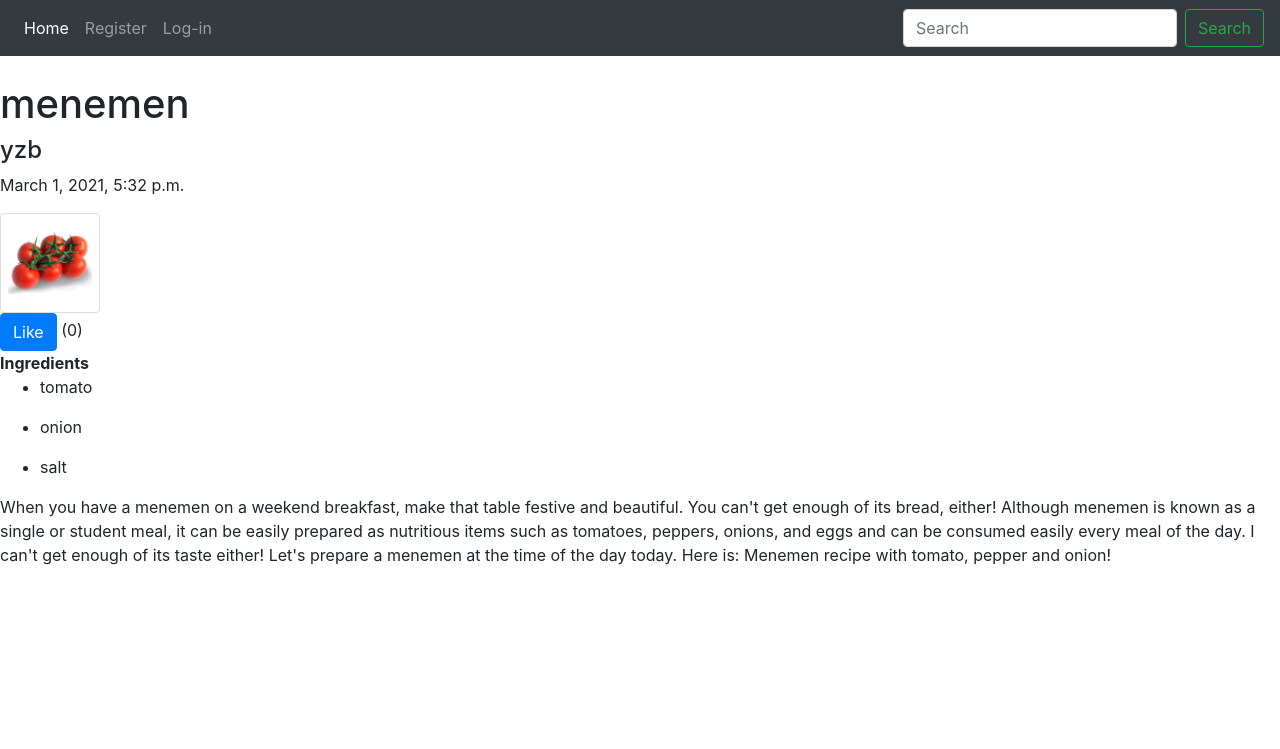
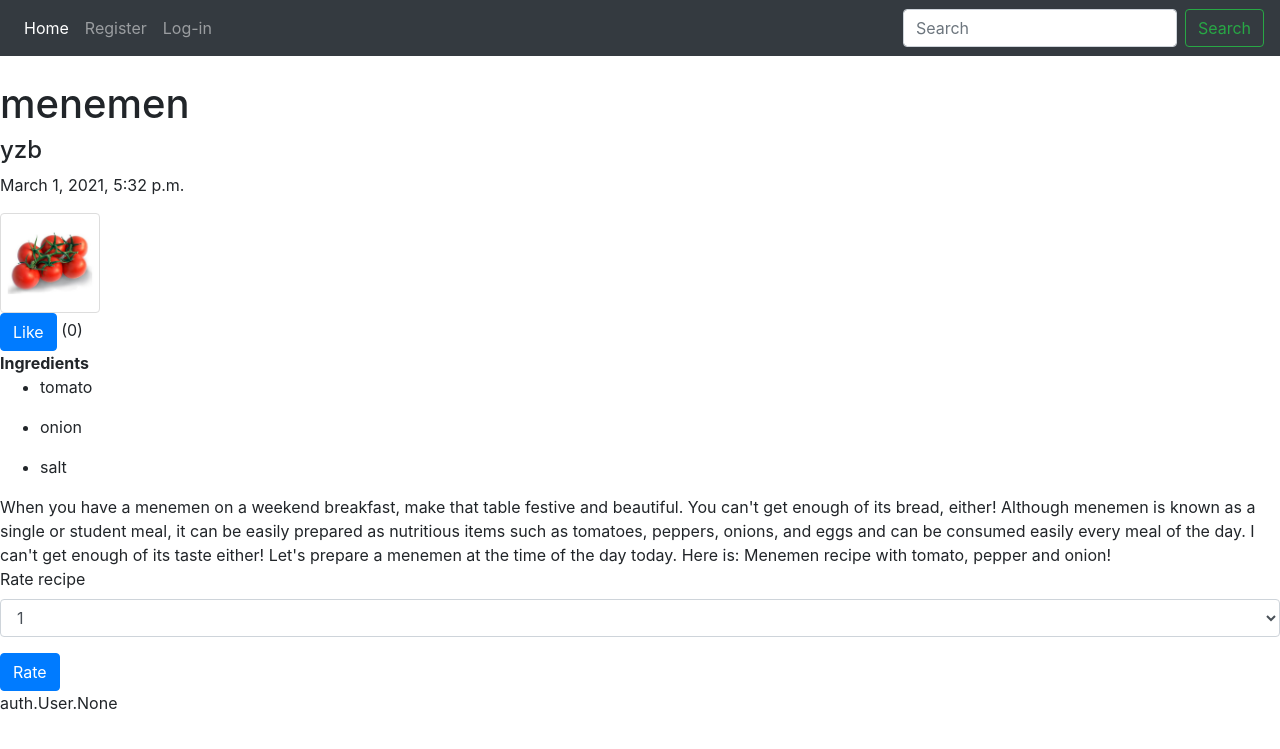
Before and after one commit to yz-baskoy/recipe-sharing-app, a Django app: page /homepage/13/ in a window 1280 px wide. Shown: the top 749 px of the page. Run offline with Django 3.2, Linux system fonts and the light colour scheme; data comes from the database, SQL or seed files in the repository; some libraries are stand-ins or nearby versions.

Commit message:
add user rate functionality

```diff
--- a/recipesharing/blog/models.py
+++ b/recipesharing/blog/models.py
@@ -1,6 +1,7 @@
 from django.db import models
 from django.contrib.auth.models import User
 from django.utils.timezone import now
+from django.db.models import Avg
 
 DIF_LEVEL = (
     ('easy','EASY'),
@@ -26,7 +27,10 @@ class Post(models.Model):
     difficulty = models.CharField(max_length=8, choices=DIF_LEVEL, default='easy')
     select_ingredients = models.ManyToManyField(Ingredients)
     likes = models.ManyToManyField(User, related_name='blog_posts')
-    rate = models.IntegerField(User, default=0)
+    rate = models.ManyToManyField(User, default=0)
+
+    def rate_avg(self):
+        return self.rate.count()
 
     def total_likes(self):
         return self.likes.count()
--- a/recipesharing/blog/templates/post_detail.html
+++ b/recipesharing/blog/templates/post_detail.html
@@ -27,6 +27,20 @@
 {% endfor %}
 {{ post.description }}
 <br>
+<form action="{% url 'blog:rate_post' post.pk %}" method="post">
+    {% csrf_token %}
+    <div class="form-group">
+        <label for="exampleFormControlSelect1">Rate recipe</label>
+        <select class="form-control" id="exampleFormControlSelect">
+          <option>1</option>
+          <option>2</option>
+          <option>3</option>
+          <option>4</option>
+          <option>5</option>
+        </select>
+    </div>
+    <button type="submit", name="post_id", value="{{ post.id }}", class="btn btn-primary btm-sm">Rate</button>
+</form>
 
-
+{{ post.rate }}
 {% endblock %}
--- a/recipesharing/blog/urls.py
+++ b/recipesharing/blog/urls.py
@@ -9,4 +9,5 @@ urlpatterns = [
     path('homepage/', views.post_list, name='post_list'),
     path('homepage/<int:pk>/', PostDetail.as_view(), name='post-detail'),
     path('like/<int:pk>/', views.LikeView, name='like_post'),
+    path('rate/<int:pk>/', views.RateView, name='rate_post'),
 ]
--- a/recipesharing/blog/views.py
+++ b/recipesharing/blog/views.py
@@ -8,7 +8,13 @@ from django.db.models import Q
 from django.urls import reverse, reverse_lazy
 from django.contrib.auth.decorators import login_required
 
-def LikeView(request, pk):
+def RateView(request,pk):
+    post = get_object_or_404(Post, id=request.POST.get('post_id'))
+    post.rate.add(request.user)
+    return HttpResponseRedirect(reverse('blog:post-detail', args=[str(pk)]))
+
+
+def LikeView(request,pk):
     post = get_object_or_404(Post, id=request.POST.get('post_id'))
     liked = False
     if post.likes.filter(id=request.user.id).exists():
@@ -53,12 +59,16 @@ class PostDetail(DetailView):
         liked_post = get_object_or_404(Post, id=self.kwargs['pk'])
         total_likes = liked_post.total_likes()
 
+        rated_post = get_object_or_404(Post, id=self.kwargs['pk'])
+        avg_rate = rated_post.rate_avg()
+
         liked = False
         if liked_post.likes.filter(id=self.request.user.id).exists():
             liked = True
 
         context["total_likes"] = total_likes
         context["liked"] = liked
+        context["avg_rate"] = avg_rate
         return context
 
 def success(request):
```
Also changed, not shown: recipesharing/blog/migrations/0015_auto_20210301_2054.py (added), recipesharing/db.sqlite3.
